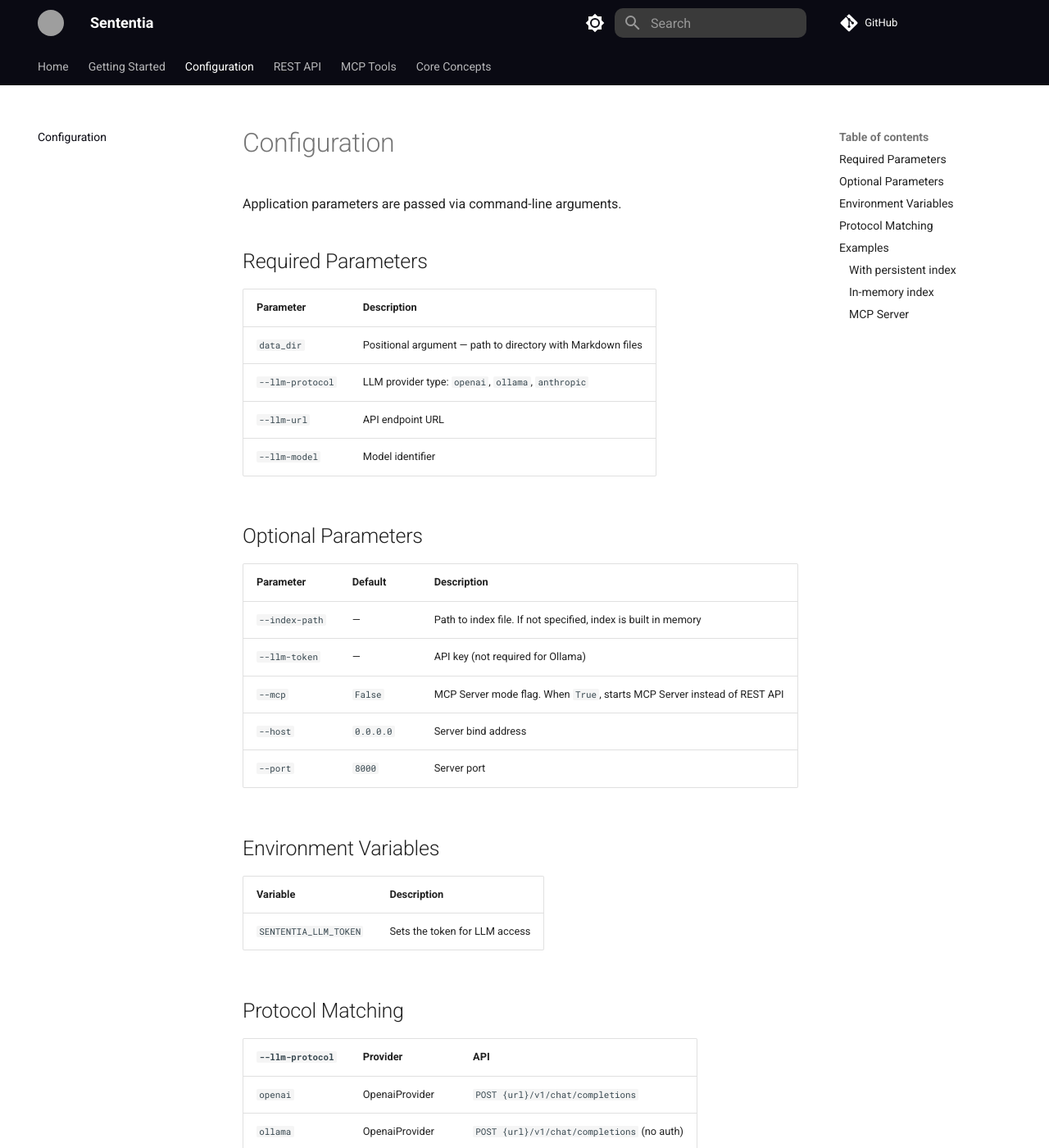
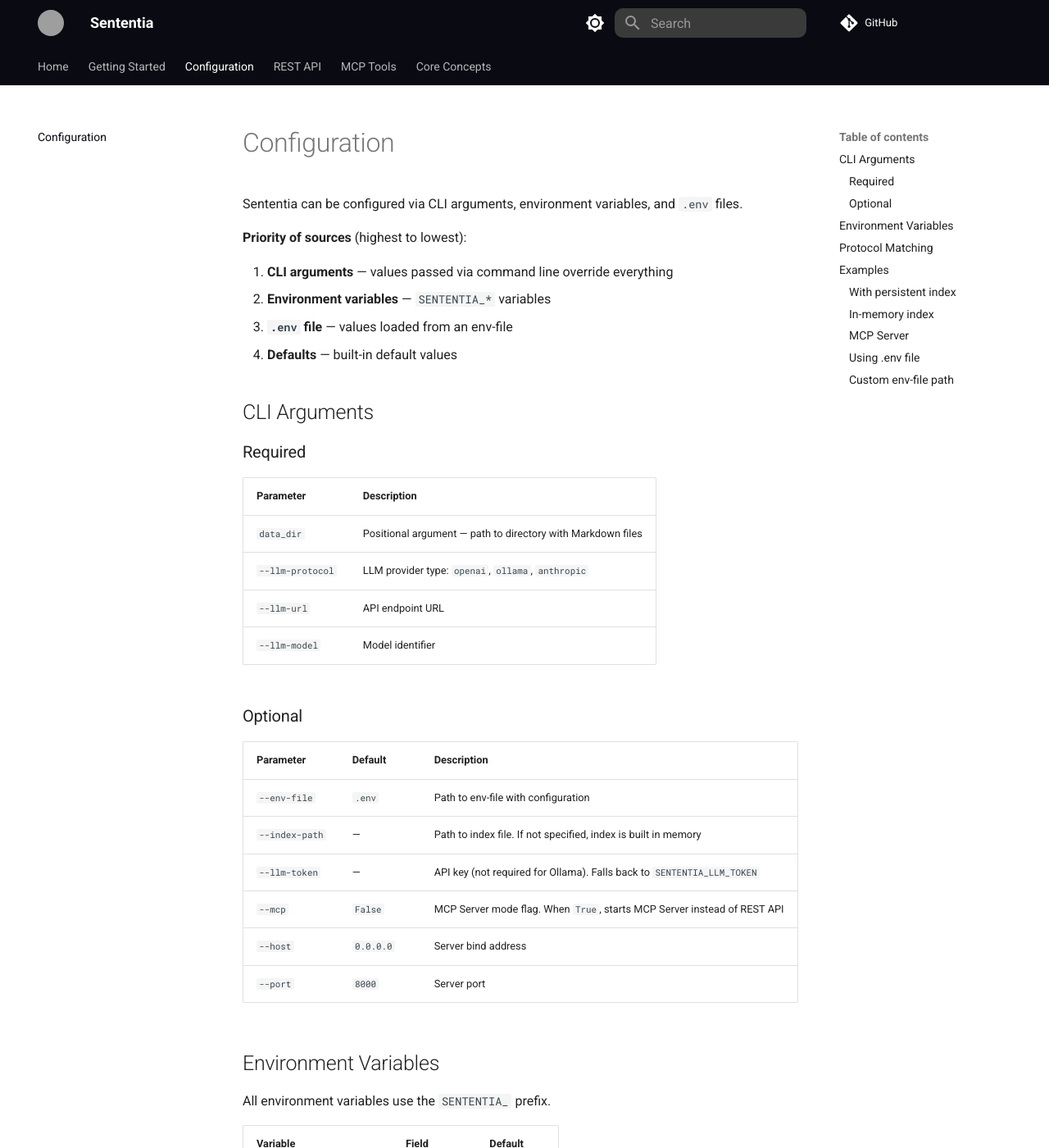
Before and after one commit to qarium/sententia, an MkDocs documentation site: the page built from docs/configuration.md, in a window 1280 px wide and 1400 px high. Shown: the whole window at 82% size. Built offline with MkDocs 1.6.1 and Material for MkDocs 9.7.7, drawn with Linux system fonts in a browser that asks for light colours; comment, search, counter and statistics services are not loaded; some of the changed text lies outside the part shown; grey boxes are pictures that could not be loaded.

Commit message:
docs: sync documentation with config and cli cells
Update MkDocs documentation to reflect the new sententia/config and
sententia/cli cells: rewrite configuration page with full ENV variable
table, priority of sources, and .env file examples; add .env usage
section to getting-started; update traceability mappings.

````diff
--- a/docs/configuration.md
+++ b/docs/configuration.md
@@ -1,8 +1,17 @@
 # Configuration
 
-Application parameters are passed via command-line arguments.
+Sententia can be configured via CLI arguments, environment variables, and `.env` files.
 
-## Required Parameters
+**Priority of sources** (highest to lowest):
+
+1. **CLI arguments** — values passed via command line override everything
+2. **Environment variables** — `SENTENTIA_*` variables
+3. **`.env` file** — values loaded from an env-file
+4. **Defaults** — built-in default values
+
+## CLI Arguments
+
+### Required
 
 | Parameter | Description |
 |-----------|-------------|
@@ -11,21 +20,32 @@
 | `--llm-url` | API endpoint URL |
 | `--llm-model` | Model identifier |
 
-## Optional Parameters
+### Optional
 
 | Parameter | Default | Description |
 |-----------|---------|-------------|
+| `--env-file` | `.env` | Path to env-file with configuration |
 | `--index-path` | — | Path to index file. If not specified, index is built in memory |
-| `--llm-token` | — | API key (not required for Ollama) |
+| `--llm-token` | — | API key (not required for Ollama). Falls back to `SENTENTIA_LLM_TOKEN` |
 | `--mcp` | `False` | MCP Server mode flag. When `True`, starts MCP Server instead of REST API |
 | `--host` | `0.0.0.0` | Server bind address |
 | `--port` | `8000` | Server port |
 
 ## Environment Variables
 
-| Variable | Description |
-|----------|-------------|
-| `SENTENTIA_LLM_TOKEN` | Sets the token for LLM access |
+All environment variables use the `SENTENTIA_` prefix.
+
+| Variable | Field | Default |
+|----------|-------|---------|
+| `SENTENTIA_DATA_DIR` | data_dir | `""` |
+| `SENTENTIA_INDEX_PATH` | index_path | `None` |
+| `SENTENTIA_LLM_PROTOCOL` | llm_protocol | `""` |
+| `SENTENTIA_LLM_URL` | llm_url | `""` |
+| `SENTENTIA_LLM_MODEL` | llm_model | `""` |
+| `SENTENTIA_LLM_TOKEN` | llm_token | `None` |
+| `SENTENTIA_MCP` | mcp | `False` |
+| `SENTENTIA_HOST` | host | `"0.0.0.0"` |
+| `SENTENTIA_PORT` | port | `8000` |
 
 ## Protocol Matching
 
@@ -67,3 +87,26 @@
   --mcp \
   --port 9000
 ```
+
+### Using .env file
+
+Create a `.env` file in the working directory:
+
+```bash
+SENTENTIA_LLM_PROTOCOL=openai
+SENTENTIA_LLM_URL=https://api.openai.com
+SENTENTIA_LLM_MODEL=gpt-4
+SENTENTIA_LLM_TOKEN=sk-...
+```
+
+Run with minimal arguments:
+
+```bash
+sententia /data/docs
+```
+
+### Custom env-file path
+
+```bash
+sententia /data/docs --env-file /path/to/config.env
+```
````
Also changed, not shown: docs/getting-started.md (+23 -0 lines), docs/index.md (+1 -1 lines), 1 other file.
